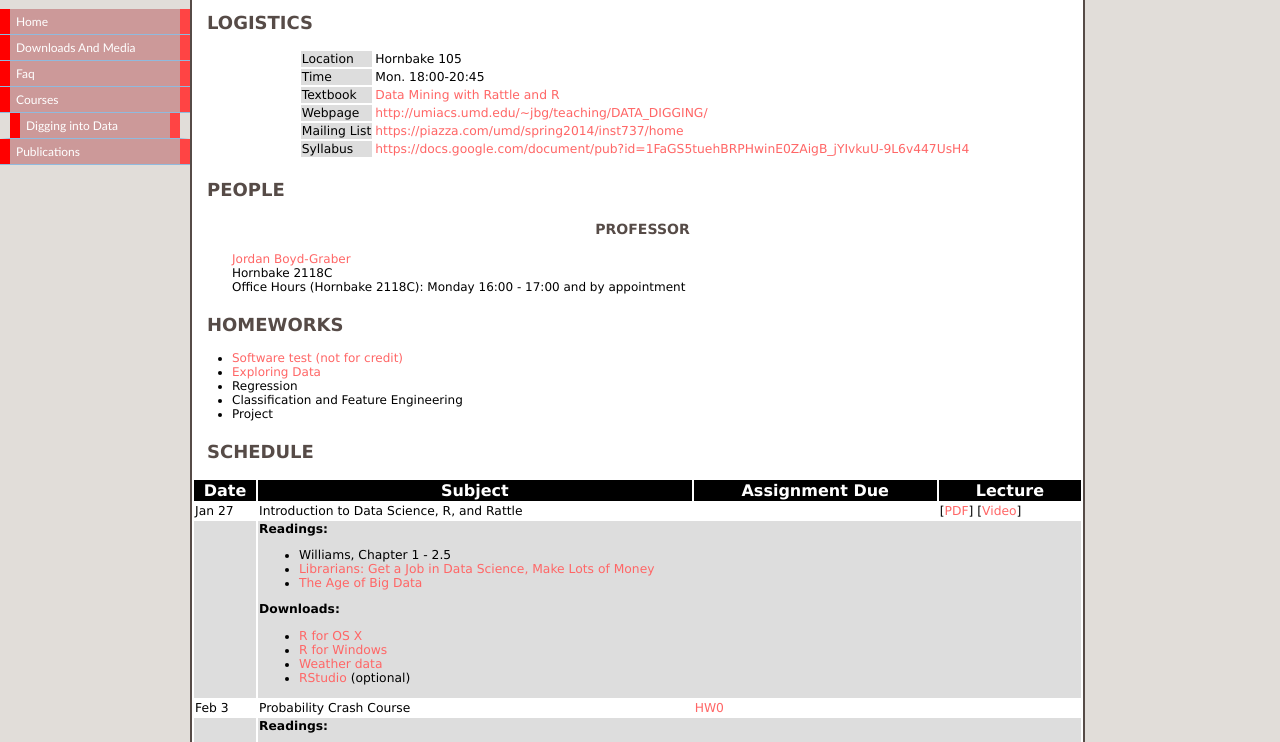
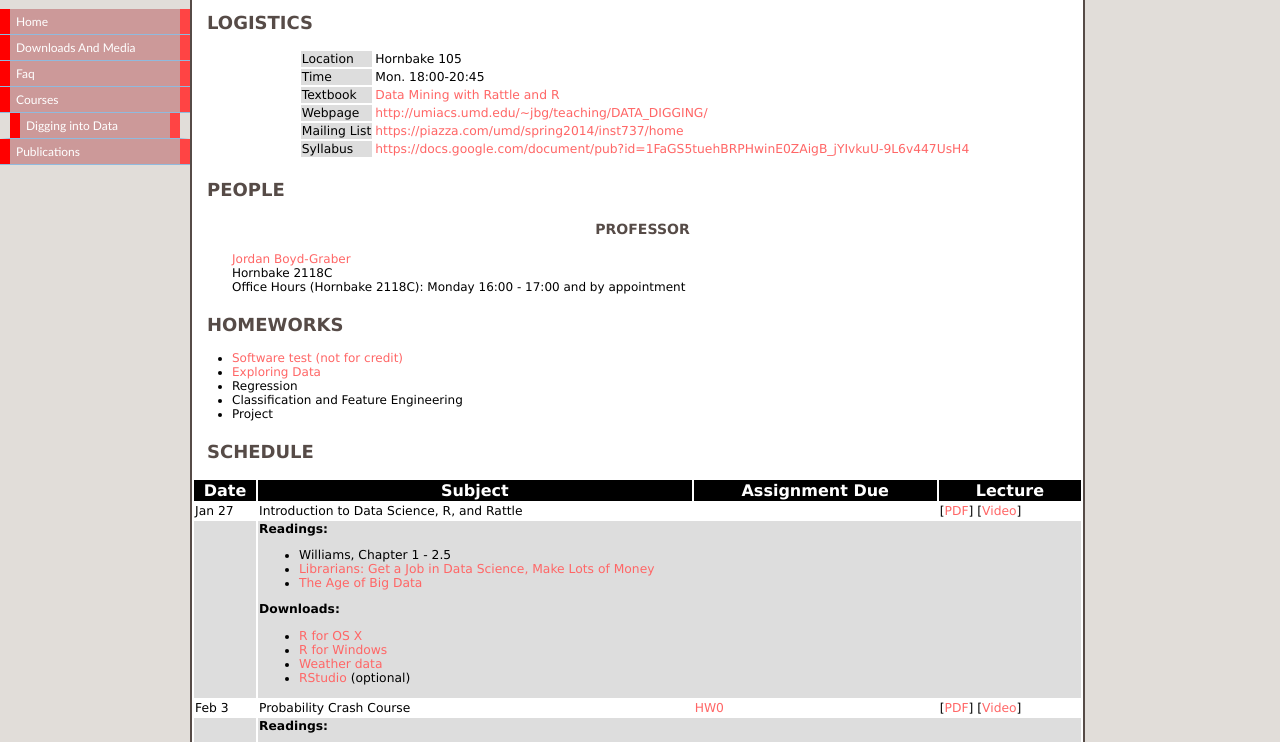
Before and after one commit to ezubaric/jbg-web, a plain HTML site: page teaching/DATA_DIGGING/index.html in a window 1280 px wide. Shown: the part 43-785 px from the top of the page. Drawn offline with Linux system fonts and the light colour scheme.

Commit message:
posting lecture 2

```diff
--- a/teaching/DATA_DIGGING/index.html
+++ b/teaching/DATA_DIGGING/index.html
@@ -137,7 +137,7 @@ pageTracker._trackPageview();
       <TD> Feb 3 </TD> <TD> Probability Crash Course </TD>
       <TD> <a href="https://docs.google.com/document/d/1GYja9vZTxxgGBP-L-OrtZTEYNuxzdhiKjPIHDNTR8K4/edit?usp=sharing">HW0</a> </TD>
       <TD>
-        <!-- [<a href="lecture_02.pdf">PDF</a>] -->
+        [<a href="lecture_02.pdf">PDF</a>] [<a href="http://www.youtube.com/watch?v=wAl1PKqhl1E">Video</a>]
       </TD>
     </TR>
     <TR>
```
Also changed, not shown: 1 other file.
